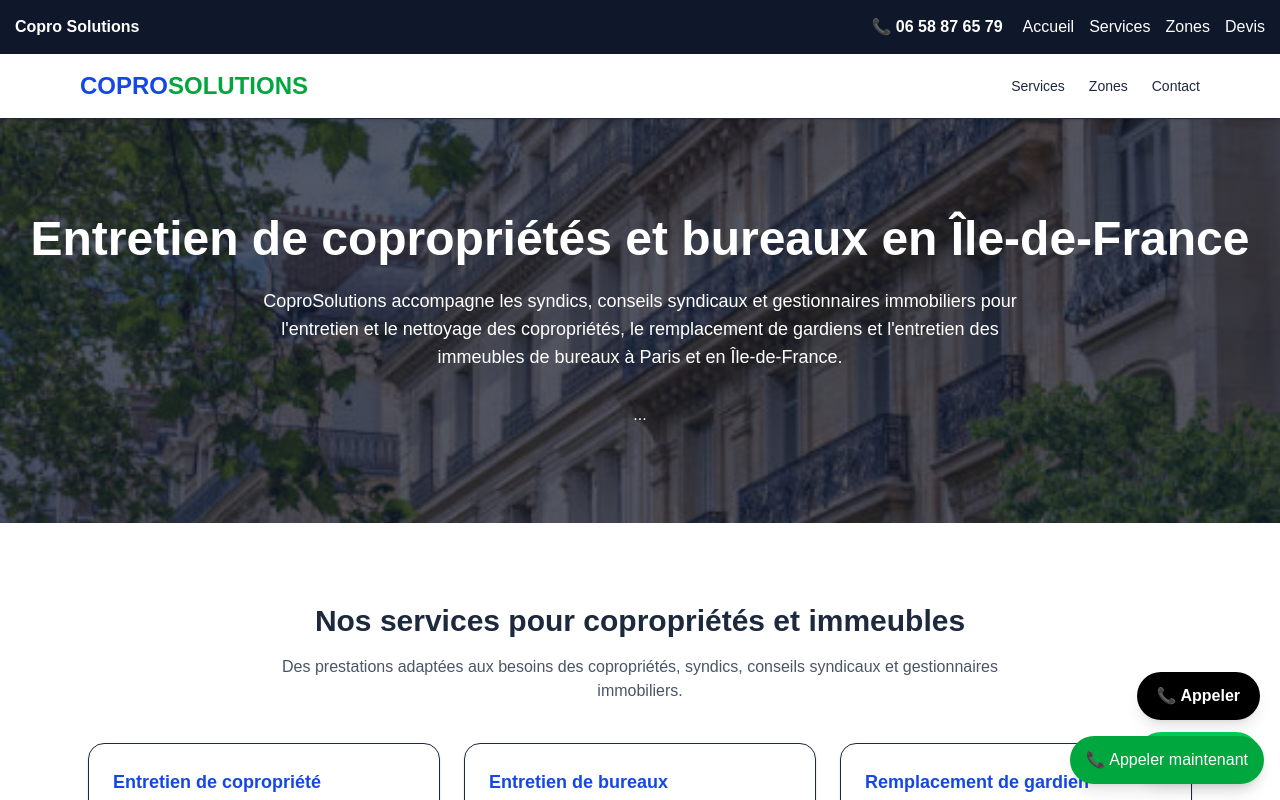
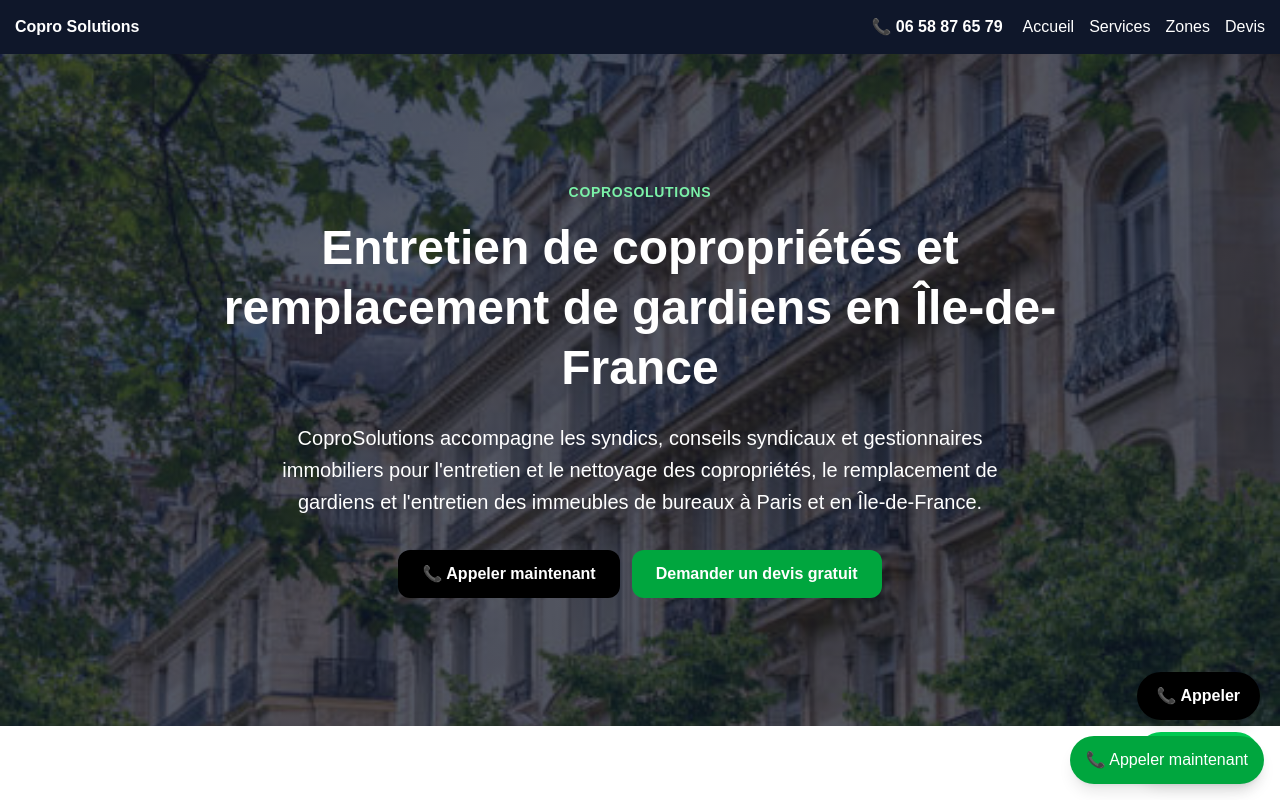
Before and after one commit to amadtag/coprosolutions, a Next.js app: page / in a window 1280 px wide. Shown: the top 800 px of the page. Built offline with nearby package versions, Linux system fonts and the light colour scheme.

Commit message:
Optimisation SEO et structure de la page d'accueil

```diff
--- a/app/page.tsx
+++ b/app/page.tsx
@@ -29,32 +29,9 @@
 
   return (
     <div className="min-h-screen bg-white text-slate-800">
-
-      {/* HEADER */}
-      <header className="sticky top-0 bg-white shadow-sm border-b z-50">
-        <div className="max-w-6xl mx-auto p-4 flex justify-between items-center">
-          <h1 className="text-2xl font-extrabold">
-            <span className="text-blue-700">COPRO</span>
-            <span className="text-green-600">SOLUTIONS</span>
-          </h1>
-
-          <nav className="hidden md:flex gap-6 text-sm font-medium">
-            <a href="#services" className="hover:text-blue-700">
-              Services
-            </a>
-            <a href="#zones" className="hover:text-blue-700">
-              Zones
-            </a>
-            <a href="#contact" className="hover:text-blue-700">
-              Contact
-            </a>
-          </nav>
-        </div>
-      </header>
-
       {/* HERO */}
       <section
-  className="text-center py-24 px-6 text-white relative overflow-hidden"
+        className="relative overflow-hidden px-6 py-24 text-center text-white md:py-32"
         style={{
           backgroundImage:
             "linear-gradient(rgba(15, 23, 42, 0.72), rgba(15, 23, 42, 0.72)), url('/images/immeuble-paris.jpg.jpg')",
@@ -62,40 +39,61 @@
           backgroundPosition: "center",
         }}
       >
-  <h2 className="text-4xl md:text-5xl font-bold mb-6">
-    Entretien de copropriétés et bureaux en Île-de-France
-  </h2>
+        <div className="mx-auto max-w-4xl">
+          <p className="mb-4 text-sm font-semibold uppercase tracking-wider text-green-300">
+            COPROSOLUTIONS
+          </p>
 
-  <p className="max-w-3xl mx-auto text-white text-lg mb-8">
+          <h1 className="mb-6 text-4xl font-bold leading-tight md:text-5xl">
+            Entretien de copropriétés et remplacement de gardiens en
+            Île-de-France
+          </h1>
+
+          <p className="mx-auto mb-8 max-w-3xl text-lg leading-8 text-white md:text-xl">
             CoproSolutions accompagne les syndics, conseils syndicaux et
             gestionnaires immobiliers pour l'entretien et le nettoyage des
             copropriétés, le remplacement de gardiens et l'entretien des
             immeubles de bureaux à Paris et en Île-de-France.
           </p>
 
-  <div className="flex flex-col sm:flex-row justify-center gap-3">
-    ...
+          <div className="flex flex-col justify-center gap-3 sm:flex-row">
+            <a
+              href="tel:+33658876579"
+              className="rounded-xl bg-black px-6 py-3 font-bold text-white transition hover:bg-slate-900"
+            >
+              📞 Appeler maintenant
+            </a>
+
+            <a
+              href="#contact"
+              className="rounded-xl bg-green-600 px-6 py-3 font-semibold text-white transition hover:bg-green-700"
+            >
+              Demander un devis gratuit
+            </a>
+          </div>
         </div>
       </section>
 
       {/* SERVICES */}
-      <section id="services" className="max-w-6xl mx-auto py-20 px-6">
-        <h2 className="text-3xl font-bold text-center mb-4">
+      <section
+        id="services"
+        className="mx-auto max-w-6xl px-6 py-20"
+      >
+        <h2 className="mb-4 text-center text-3xl font-bold">
           Nos services pour copropriétés et immeubles
         </h2>
 
-        <p className="text-center text-gray-600 max-w-3xl mx-auto mb-10">
+        <p className="mx-auto mb-10 max-w-3xl text-center text-gray-600">
           Des prestations adaptées aux besoins des copropriétés, syndics,
           conseils syndicaux et gestionnaires immobiliers.
         </p>
 
-        <div className="grid md:grid-cols-3 gap-6">
-
+        <div className="grid gap-6 md:grid-cols-3">
           <a
             href="/entretien-copropriété-idf"
-            className="p-6 border rounded-2xl shadow-sm hover:shadow-md transition"
+            className="rounded-2xl border p-6 shadow-sm transition hover:shadow-md"
           >
-            <h3 className="font-bold text-blue-700 text-lg mb-2">
+            <h3 className="mb-2 text-lg font-bold text-blue-700">
               Entretien de copropriété
             </h3>
             <p className="text-gray-600">
@@ -106,9 +104,9 @@
 
           <a
             href="/entretien-bureau-immeuble"
-            className="p-6 border rounded-2xl shadow-sm hover:shadow-md transition"
+            className="rounded-2xl border p-6 shadow-sm transition hover:shadow-md"
           >
-            <h3 className="font-bold text-blue-700 text-lg mb-2">
+            <h3 className="mb-2 text-lg font-bold text-blue-700">
               Entretien de bureaux
             </h3>
             <p className="text-gray-600">
@@ -119,9 +117,9 @@
 
           <a
             href="/remplacement-gardien"
-            className="p-6 border rounded-2xl shadow-sm hover:shadow-md transition"
+            className="rounded-2xl border p-6 shadow-sm transition hover:shadow-md"
           >
-            <h3 className="font-bold text-blue-700 text-lg mb-2">
+            <h3 className="mb-2 text-lg font-bold text-blue-700">
               Remplacement de gardien
             </h3>
             <p className="text-gray-600">
@@ -132,9 +130,9 @@
 
           <a
             href="/sortie-et-rentrée-poubelle"
-            className="p-6 border rounded-2xl shadow-sm hover:shadow-md transition"
+            className="rounded-2xl border p-6 shadow-sm transition hover:shadow-md"
           >
-            <h3 className="font-bold text-blue-700 text-lg mb-2">
+            <h3 className="mb-2 text-lg font-bold text-blue-700">
               Sortie et rentrée des poubelles
             </h3>
             <p className="text-gray-600">
@@ -145,9 +143,9 @@
 
           <a
             href="/travaux-exceptionnels"
-            className="p-6 border rounded-2xl shadow-sm hover:shadow-md transition"
+            className="rounded-2xl border p-6 shadow-sm transition hover:shadow-md"
           >
-            <h3 className="font-bold text-blue-700 text-lg mb-2">
+            <h3 className="mb-2 text-lg font-bold text-blue-700">
               Travaux exceptionnels
             </h3>
             <p className="text-gray-600">
@@ -158,9 +156,9 @@
 
           <a
             href="/nettoyage-copropriete-paris"
-            className="p-6 border rounded-2xl shadow-sm hover:shadow-md transition"
+            className="rounded-2xl border p-6 shadow-sm transition hover:shadow-md"
           >
-            <h3 className="font-bold text-blue-700 text-lg mb-2">
+            <h3 className="mb-2 text-lg font-bold text-blue-700">
               Nettoyage de copropriété à Paris
             </h3>
             <p className="text-gray-600">
@@ -168,76 +166,72 @@
               parisiennes.
             </p>
           </a>
-
         </div>
       </section>
 
       {/* ZONES */}
-      <section id="zones" className="bg-slate-50 py-20 px-6">
-        <div className="max-w-6xl mx-auto">
-
-          <h2 className="text-3xl font-bold text-center mb-4">
+      <section
+        id="zones"
+        className="bg-slate-50 px-6 py-20"
+      >
+        <div className="mx-auto max-w-6xl">
+          <h2 className="mb-4 text-center text-3xl font-bold">
             Nos zones d'intervention
           </h2>
 
-          <p className="text-center text-gray-600 max-w-3xl mx-auto mb-10">
+          <p className="mx-auto mb-10 max-w-3xl text-center text-gray-600">
             CoproSolutions intervient à Paris et dans plusieurs départements
             d'Île-de-France pour l'entretien des copropriétés et des immeubles.
           </p>
 
-          <div className="grid md:grid-cols-4 gap-4 text-center">
-
+          <div className="grid gap-4 text-center md:grid-cols-4">
             <a
               href="/zones/paris-75"
-              className="bg-white p-5 rounded-xl border hover:shadow-md"
+              className="rounded-xl border bg-white p-5 transition hover:shadow-md"
             >
               <strong>Paris (75)</strong>
             </a>
 
             <a
               href="/zones/hauts-de-seine"
-              className="bg-white p-5 rounded-xl border hover:shadow-md"
+              className="rounded-xl border bg-white p-5 transition hover:shadow-md"
             >
               <strong>Hauts-de-Seine (92)</strong>
             </a>
 
             <a
               href="/zones/yvelines"
-              className="bg-white p-5 rounded-xl border hover:shadow-md"
+              className="rounded-xl border bg-white p-5 transition hover:shadow-md"
             >
               <strong>Yvelines (78)</strong>
             </a>
 
             <a
               href="/zones/val-de-marne"
-              className="bg-white p-5 rounded-xl border hover:shadow-md"
+              className="rounded-xl border bg-white p-5 transition hover:shadow-md"
             >
               <strong>Val-de-Marne (94)</strong>
             </a>
-
           </div>
 
-          <div className="text-center mt-8">
+          <div className="mt-8 text-center">
             <a
               href="/zones"
-              className="text-blue-700 font-semibold hover:underline"
+              className="font-semibold text-blue-700 hover:underline"
             >
               Voir toutes nos zones d'intervention →
             </a>
           </div>
-
         </div>
       </section>
 
       {/* POUR QUI */}
-      <section className="max-w-5xl mx-auto py-20 px-6">
-
-        <h2 className="text-3xl font-bold text-center mb-8">
+      <section className="mx-auto max-w-5xl px-6 py-20">
+        <h2 className="mb-8 text-center text-3xl font-bold">
           Une solution pour les syndics et copropriétés
         </h2>
 
-        <div className="text-gray-600 leading-8 space-y-4">
-
+        <div className="space-y-4 leading-8 text-gray-600">
           <p>
             CoproSolutions accompagne les syndics de copropriété, conseils
             syndicaux et gestionnaires immobiliers dans la gestion quotidienne
@@ -255,34 +249,33 @@
             lorsqu'une copropriété recherche une solution de remplacement afin
             d'assurer la continuité du service.
           </p>
-
         </div>
-
       </section>
 
       {/* CONTACT */}
-      <section id="contact" className="bg-blue-950 text-white py-20">
-        <div className="max-w-2xl mx-auto px-6">
-
-          <h2 className="text-3xl font-bold text-center mb-4">
+      <section
+        id="contact"
+        className="bg-blue-950 px-6 py-20 text-white"
+      >
+        <div className="mx-auto max-w-2xl">
+          <h2 className="mb-4 text-center text-3xl font-bold">
             Demandez votre devis
           </h2>
 
-          <p className="text-center text-blue-100 mb-10">
+          <p className="mb-10 text-center text-blue-100">
             Décrivez-nous votre besoin et nous vous recontacterons rapidement.
           </p>
 
           <form
             ref={form}
             onSubmit={sendEmail}
-            className="bg-white text-black p-6 rounded-2xl space-y-4"
+            className="space-y-4 rounded-2xl bg-white p-6 text-black"
           >
-
             <input
               type="text"
               name="name"
               placeholder="Nom / Société"
-              className="w-full border p-3 rounded"
+              className="w-full rounded border p-3"
               required
             />
 
@@ -290,7 +283,7 @@
               type="email"
               name="email"
               placeholder="Email"
-              className="w-full border p-3 rounded"
+              className="w-full rounded border p-3"
               required
             />
 
@@ -298,41 +291,47 @@
               name="message"
               placeholder="Décrivez votre besoin : copropriété, nombre de lots, fréquence d'entretien, remplacement de gardien..."
               rows={6}
-              className="w-full border p-3 rounded"
+              className="w-full rounded border p-3"
               required
             />
 
             <button
               type="submit"
-              className="w-full bg-green-600 text-white py-3 rounded font-bold hover:bg-green-700"
+              className="w-full rounded bg-green-600 py-3 font-bold text-white transition hover:bg-green-700"
             >
               Envoyer ma demande
             </button>
-
           </form>
 
-          <div className="text-center mt-8">
+          <div className="mt-8 text-center">
             <p className="mb-2">
               Vous préférez nous appeler ?
             </p>
 
             <a
               href="tel:+33658876579"
-              className="font-bold text-lg hover:underline"
+              className="text-lg font-bold hover:underline"
             >
               📞 06 58 87 65 79
             </a>
+
+            <p className="mt-3">
+              <a
+                href="mailto:coprosolutions@coprosolutions.net"
+                className="text-blue-100 hover:underline"
+              >
+                coprosolutions@coprosolutions.net
+              </a>
+            </p>
           </div>
-
         </div>
       </section>
 
-      {/* FIXED BUTTONS */}
-      <div className="fixed bottom-5 right-5 flex flex-col gap-3 z-50">
-
+      {/* BOUTONS FIXES */}
+      <div className="fixed bottom-5 right-5 z-50 flex flex-col gap-3">
         <a
           href="tel:+33658876579"
-          className="bg-black text-white px-5 py-3 rounded-full shadow-lg font-bold text-center"
+          className="rounded-full bg-black px-5 py-3 text-center font-bold text-white shadow-lg"
         >
           📞 Appeler
         </a>
@@ -341,27 +340,11 @@
           href="https://wa.me/33658876579"
           target="_blank"
           rel="noopener noreferrer"
-          className="bg-green-500 text-white px-5 py-3 rounded-full shadow-lg font-bold text-center"
+          className="rounded-full bg-green-500 px-5 py-3 text-center font-bold text-white shadow-lg"
         >
           WhatsApp
         </a>
-
       </div>
-
-      {/* FOOTER */}
-      <footer className="text-center py-8 text-sm text-gray-500">
-
-        <p>
-          © 2026 CoproSolutions — Tous droits réservés
-        </p>
-
-        <p className="mt-2">
-          Entretien de copropriétés • Nettoyage d'immeubles • Remplacement de
-          gardiens • Île-de-France
-        </p>
-
-      </footer>
-
     </div>
   );
 }
```
Lines whose indentation alone changed are shown as unchanged.
